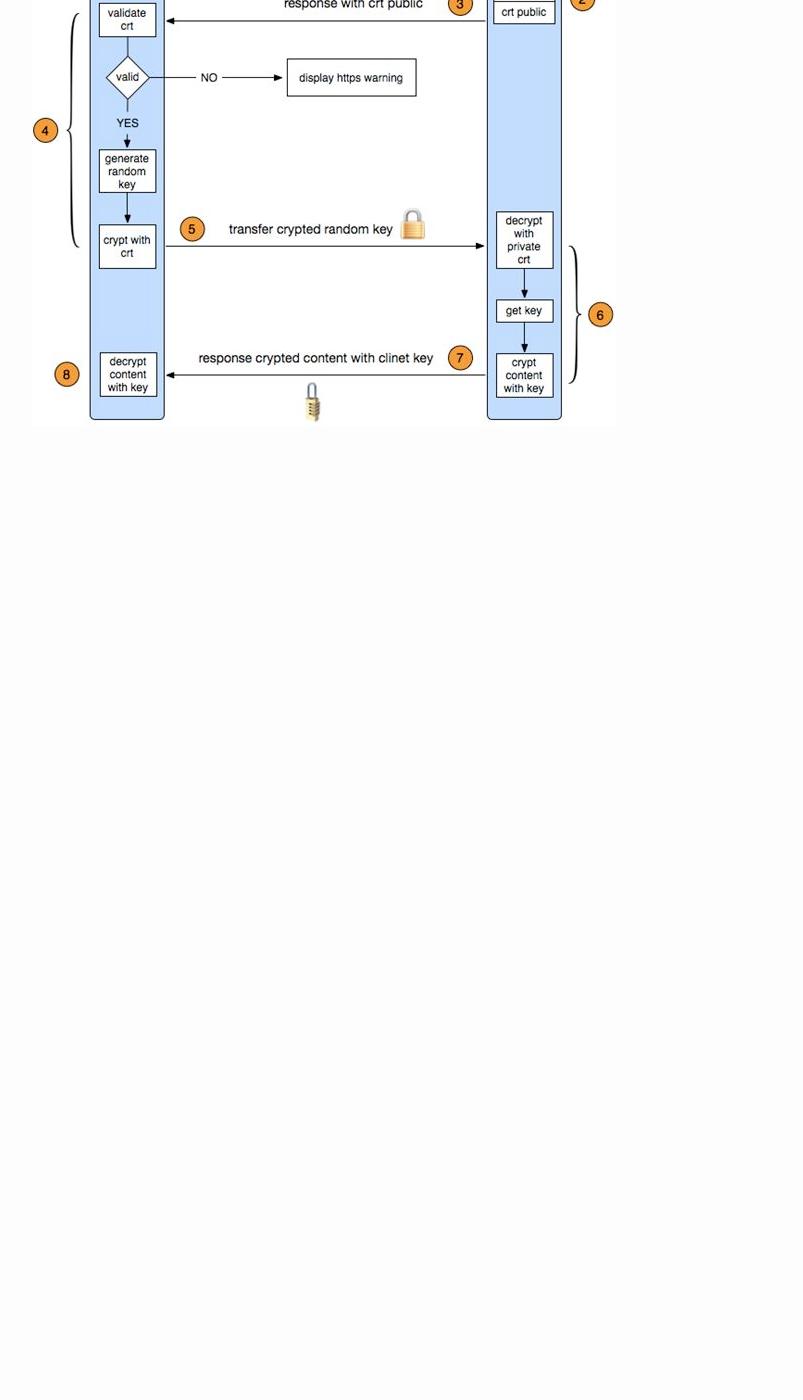
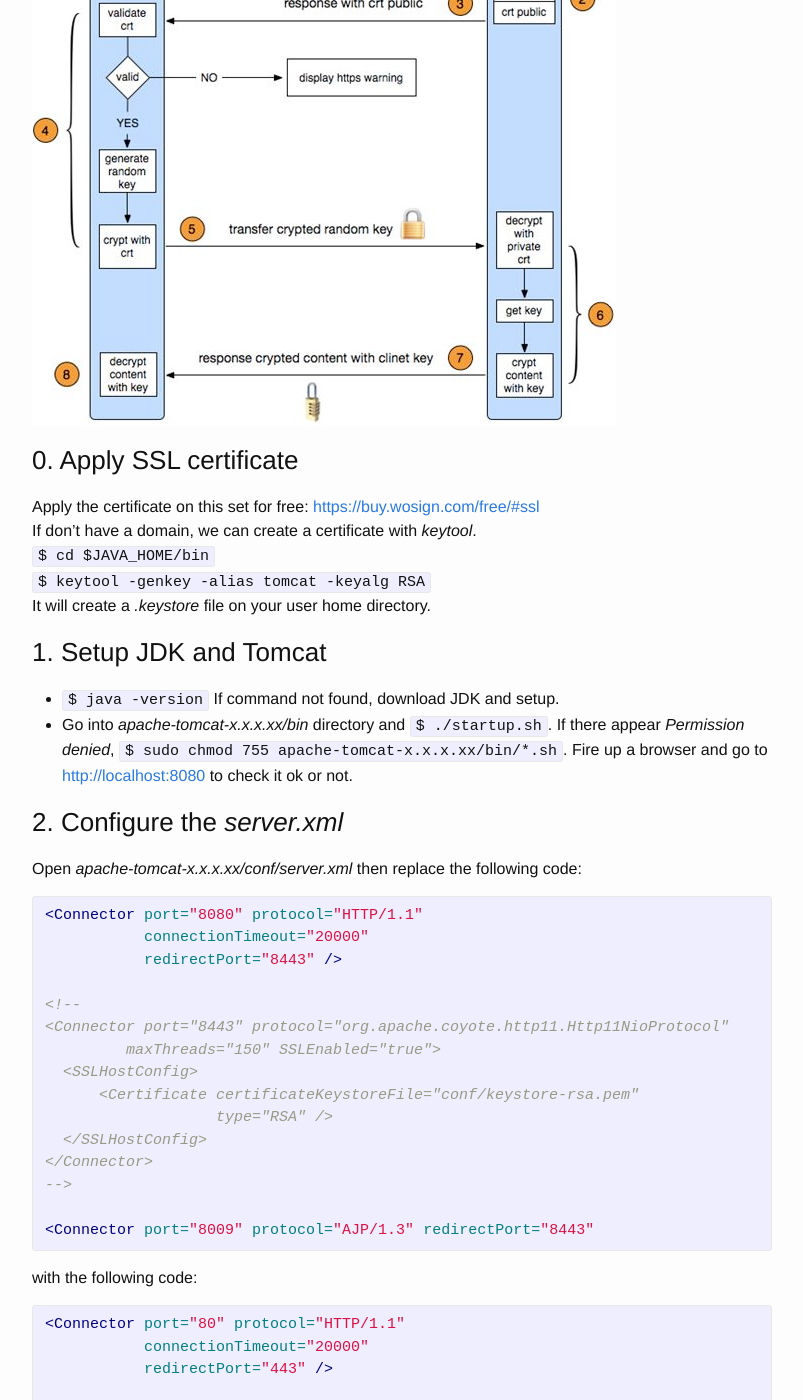
Before and after one commit to GeekRRK/GeekRRK.github.io, a Jekyll site: the page built from _posts/2015-12-27-Build HTTPS Server.md, in a window 1280 px wide and 1400 px high, scrolled down 270 px. Shown: the whole window, without its empty margins (238-1041 px from the left). Built offline with Jekyll 4.4.1, drawn with Linux system fonts in a browser that asks for light colours; Markdown is read by kramdown in place of the engine named in the settings; before the commit the page ends 900 px from its top, so only the background shows below that; some of the changed text lies outside the part shown.

Commit message:
Update Build HTTPS Server

```diff
--- a/_config.yml
+++ b/_config.yml
@@ -10,8 +10,8 @@
 email: your-email@domain.com
 description: > # this means to ignore newlines until "baseurl:"
   Welcome to share awesome code with me.
-#baseurl: "" # Local test
-baseurl: "/Blog" # the subpath of your site, e.g. /blog
+baseurl: "" # Local test
+#baseurl: "/Blog" # the subpath of your site, e.g. /blog
 url: "http://GeekRRK.github.io" # the base hostname & protocol for your site
 twitter_username: jekyllrb
 github_username:  GeekRRK
--- a/_posts/2015-12-27-Build HTTPS Server.md
+++ b/_posts/2015-12-27-Build HTTPS Server.md
@@ -6,3 +6,87 @@
 **Remember that CA has a root certificate which can verify the certificate
 signed by the private key of CA.**
 ![SSL]({{site.baseurl}}/assets/build_https_server/ssl.png)
+
+### 0. Apply SSL certificate
+Apply the certificate on this set for free: <https://buy.wosign.com/free/#ssl>
+If don't have a domain, we can create a certificate with *keytool*.
+`$ cd $JAVA_HOME/bin`
+`$ keytool -genkey -alias tomcat -keyalg RSA`
+It will create a *.keystore* file on your user home directory.
+
+### 1. Setup JDK and Tomcat
+* `$ java -version` If command not found, download JDK and setup.
+* Go into *apache-tomcat-x.x.x.xx/bin* directory and `$ ./startup.sh`. If there
+appear *Permission denied*, `$ sudo chmod 755 apache-tomcat-x.x.x.xx/bin/*.sh`.
+Fire up a browser and go to <http://localhost:8080> to check it ok or not.
+
+### 2. Configure the *server.xml*
+Open *apache-tomcat-x.x.x.xx/conf/server.xml* then replace the following code:
+
+{% highlight xml %}
+<Connector port="8080" protocol="HTTP/1.1"
+           connectionTimeout="20000"
+           redirectPort="8443" />
+
+<!--
+<Connector port="8443" protocol="org.apache.coyote.http11.Http11NioProtocol"
+         maxThreads="150" SSLEnabled="true">
+  <SSLHostConfig>
+      <Certificate certificateKeystoreFile="conf/keystore-rsa.pem"
+                   type="RSA" />
+  </SSLHostConfig>
+</Connector>
+-->
+
+<Connector port="8009" protocol="AJP/1.3" redirectPort="8443"
+{% endhighlight %}
+
+with the following code:
+
+{% highlight xml %}
+<Connector port="80" protocol="HTTP/1.1"
+           connectionTimeout="20000"
+           redirectPort="443" />
+
+<Connector port="443" protocol="org.apache.coyote.http11.Http11NioProtocol"
+          maxThreads="150" SSLEnabled="true" scheme="https" secure="true"
+          keystoreFile="/Users/GeekRRK/.keystore"
+          keystorePass="password"
+          clientAuth="false" sslProtocol="TLS">
+   <!-- <SSLHostConfig>
+       <Certificate certificateKeystoreFile="conf/keystore-rsa.pem"
+                    type="RSA" />
+   </SSLHostConfig> -->
+</Connector>
+
+<Connector port="8009" protocol="AJP/1.3" redirectPort="443" />
+{% endhighlight %}
+
+### 3. Make http redirect to https
+Open *apache-tomcat-x.x.x.xx/conf/web.xml* and add the following code before *\</web-app>*.
+
+{% highlight xml %}
+<security-constraint>
+       <web-resource-collection >
+              <web-resource-name >SSL</web-resource-name>
+              <url-pattern>/*</url-pattern>
+       </web-resource-collection>
+
+       <user-data-constraint>
+              <transport-guarantee>CONFIDENTIAL</transport-guarantee>
+       </user-data-constraint>
+</security-constraint>
+{% endhighlight %}
+
+### 4. Test locally
+`$ lsof -i:443`
+`$ netstat -an | grep 443`
+`$ ps -ef |grep tomcat`
+`$ kill -9 pid`
+`$ ./startup.sh`
+`$ tail -f ../logs/catalina.out`
+Fire up a browser on another computer, because the port *80* and *443* is
+already occupied by the browser of the https server, and go to *localhost*.
+If use the certificate applied from CA, we can test it locally by changing
+the IP of the domain, which the SSL certificate binds, to *127.0.0.1* in */etc/hosts*.
+Then go to the domain.
```
Also changed, not shown: _posts/2015-12-14-Blog with Jekyll on Mac.md (+4 -4 lines), _posts/2015-12-24-Valuable websites.md (+0 -1 lines).
